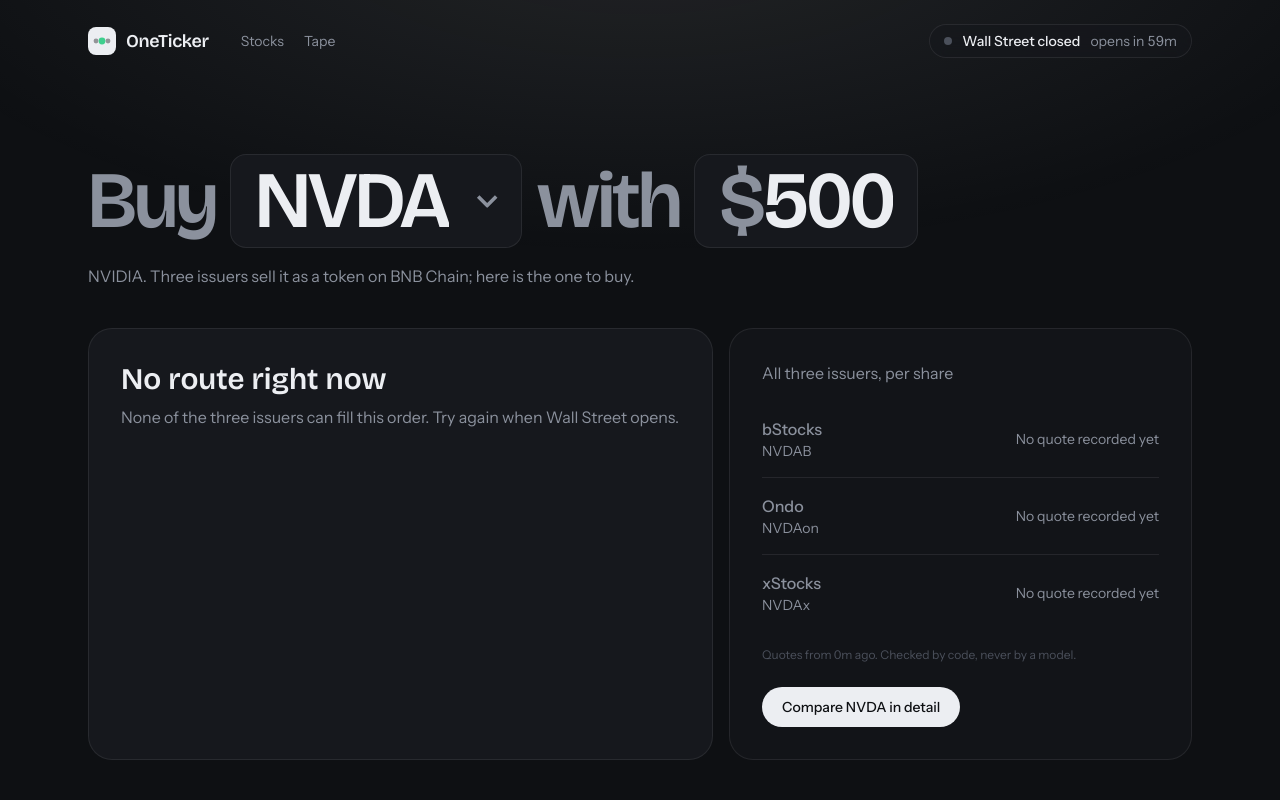
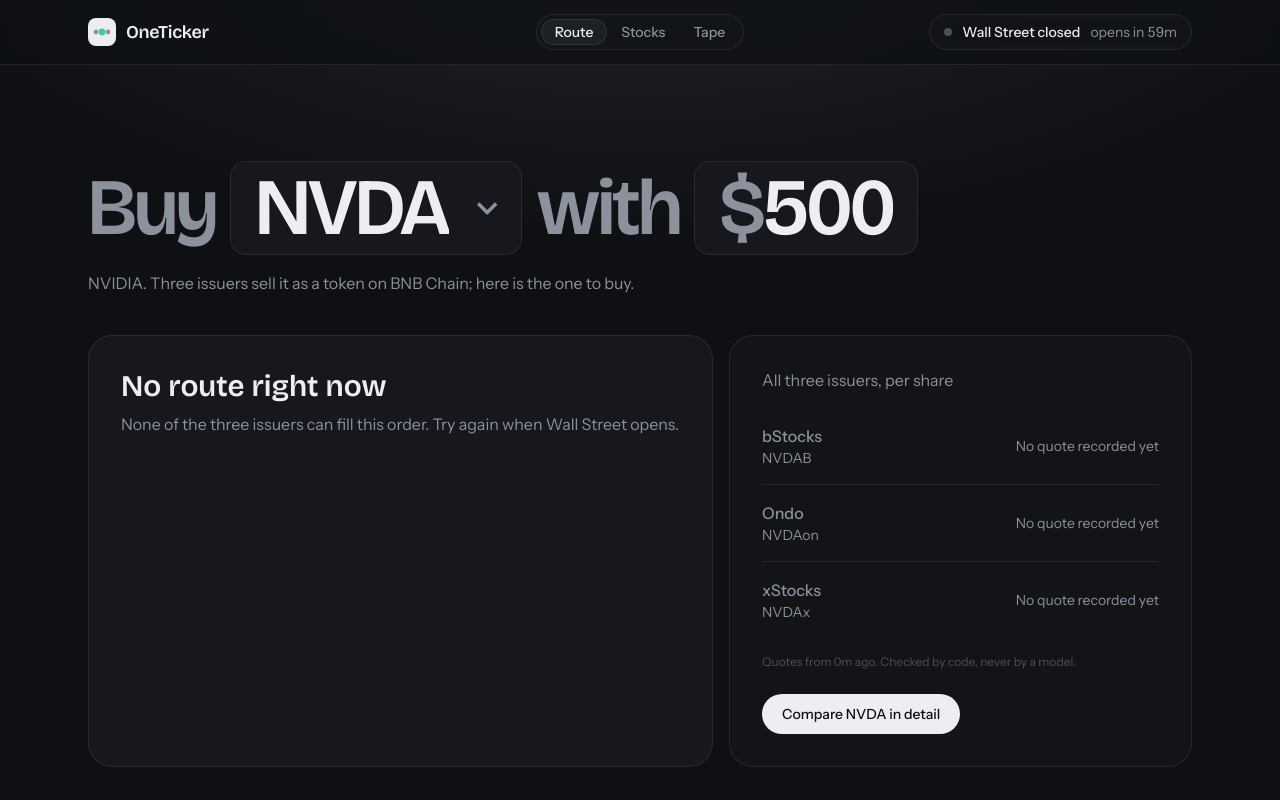
Before and after one commit to JemIIahh/oneticker, a Next.js app in the folder apps/web/: page / in a window 1280 px wide. Shown: the top 800 px of the page. Built offline with nearby package versions, Linux system fonts and the light colour scheme.

Commit message:
web: sticky header with a page switcher; DX: 40304 from Render us-west

```diff
--- a/apps/web/src/app/layout.tsx
+++ b/apps/web/src/app/layout.tsx
@@ -3,6 +3,7 @@
 import Link from 'next/link';
 import { marketClock } from '@oneticker/core';
 import { MarketStatus } from '@/components/MarketStatus';
+import { NavLinks } from '@/components/NavLinks';
 import './globals.css';
 
 const display = Bricolage_Grotesque({ subsets: ['latin'], weight: ['500', '600', '700'], variable: '--font-display-face' });
@@ -36,20 +37,16 @@
     <html lang="en" data-theme={theme} className={`${display.variable} ${body.variable}`}>
       <body>
         <div className="sky" aria-hidden="true" />
-        <header className="mx-auto flex max-w-6xl items-center gap-4 px-4 pt-6 sm:gap-8 sm:px-6">
-          <Link href="/" className="flex items-center gap-2.5 font-display text-lg font-semibold tracking-[-0.02em]">
-            <Mark />
-            OneTicker
-          </Link>
-          <nav className="flex items-center gap-5 text-sm text-muted">
-            <Link href="/#stocks" className="hidden transition hover:text-ink sm:inline">
-              Stocks
+        <header className="sticky top-0 z-20 border-b border-line bg-bg/75 backdrop-blur-md">
+          <div className="mx-auto grid max-w-6xl grid-cols-[1fr_auto] items-center gap-3 px-4 py-3 sm:h-16 sm:py-0 sm:grid-cols-[1fr_auto_1fr] sm:px-6">
+            <Link href="/" className="flex items-center gap-2.5 justify-self-start font-display text-lg font-semibold tracking-[-0.02em]">
+              <Mark />
+              OneTicker
             </Link>
-            <Link href="/tape" className="transition hover:text-ink">
-              Tape
-            </Link>
-          </nav>
-          <MarketStatus clock={clock} className="ml-auto" />
+            <NavLinks className="hidden sm:flex" />
+            <MarketStatus clock={clock} className="justify-self-end" />
+            <NavLinks className="col-span-2 justify-self-start sm:hidden" />
+          </div>
         </header>
         <main className="mx-auto max-w-6xl px-4 pb-24 sm:px-6">{children}</main>
         <footer className="mx-auto max-w-6xl px-4 pb-10 text-xs text-faint sm:px-6">Research software, not investment advice. Tokenized stocks are not available to US persons.</footer>
--- a/apps/web/src/components/MarketStatus.tsx
+++ b/apps/web/src/components/MarketStatus.tsx
@@ -6,7 +6,7 @@
   const open = clock.state === 'REGULAR';
   const wait = Math.max(0, Math.floor((new Date(clock.nextOpen).getTime() - at.getTime()) / 1000));
   return (
-    <p className={`flex shrink-0 items-center gap-2.5 whitespace-nowrap rounded-full border border-line bg-surface/60 px-3.5 py-1.5 text-sm backdrop-blur ${className}`}>
+    <p className={`flex shrink-0 items-center gap-2.5 whitespace-nowrap rounded-full border border-line bg-surface/60 h-9 px-3.5 text-sm backdrop-blur ${className}`}>
       <span className={`h-2 w-2 rounded-full ${open ? 'pulse bg-go' : 'bg-faint'}`} aria-hidden="true" />
       <span className="font-medium">
         <span className="sm:hidden">Market </span>
--- /dev/null
+++ b/apps/web/src/components/NavLinks.tsx
@@ -0,0 +1,32 @@
+'use client';
+
+import Link from 'next/link';
+import { usePathname } from 'next/navigation';
+
+const LINKS = [
+  { href: '/', label: 'Route', match: (p: string) => p === '/' },
+  { href: '/s/NVDA', label: 'Stocks', match: (p: string) => p.startsWith('/s/') },
+  { href: '/tape', label: 'Tape', match: (p: string) => p.startsWith('/tape') },
+];
+
+/** The pages as a segmented control; the current one is raised. */
+export function NavLinks({ className = '' }: { className?: string }) {
+  const path = usePathname();
+  return (
+    <nav aria-label="Pages" className={`flex h-9 items-center rounded-full border border-line bg-surface/60 p-1 backdrop-blur ${className}`}>
+      {LINKS.map((l) => {
+        const active = l.match(path);
+        return (
+          <Link
+            key={l.href}
+            href={l.href}
+            aria-current={active ? 'page' : undefined}
+            className={`flex h-full items-center rounded-full px-3.5 text-sm font-medium transition ${active ? 'bg-raised text-ink shadow-[inset_0_0_0_1px_var(--line)]' : 'text-muted hover:text-ink'}`}
+          >
+            {l.label}
+          </Link>
+        );
+      })}
+    </nav>
+  );
+}
```
Also changed, not shown: 1 other file (tests, documents, lock files or other folders).
